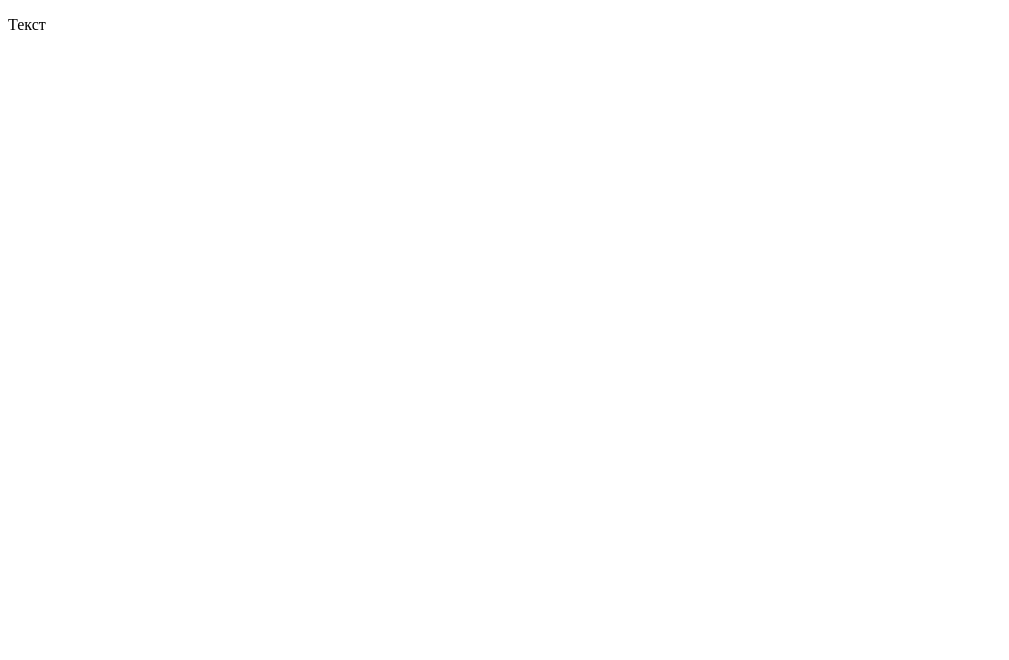
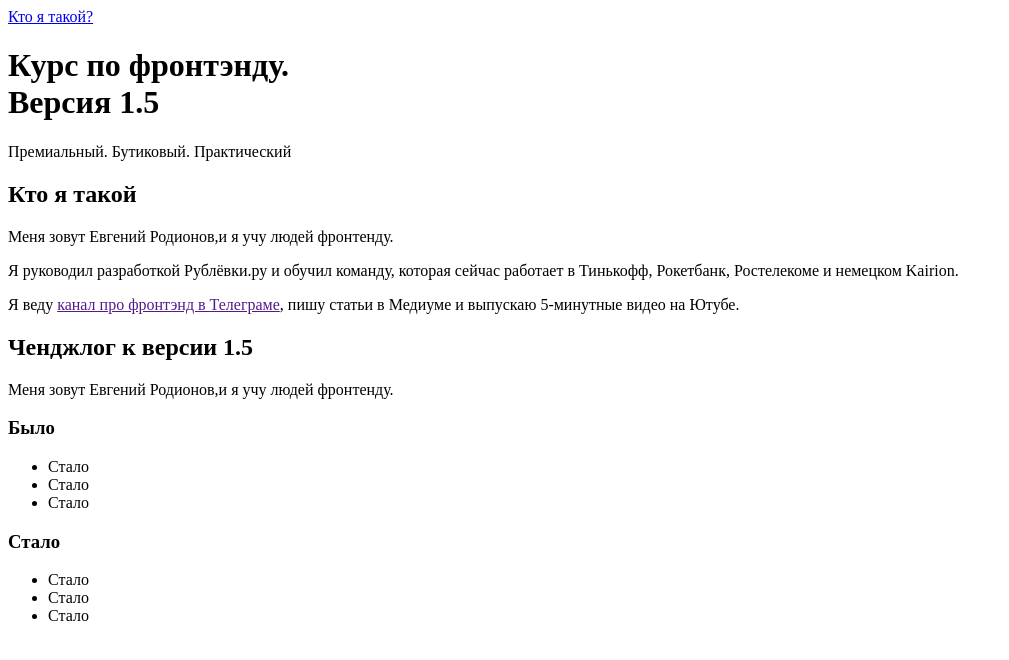
Before and after one commit to kalimullin/verstka, a plain HTML site: page index.html in a window 1280 px wide. Shown: the whole page, without its empty margins (0-1009 px from the left). Drawn offline with Linux system fonts and the light colour scheme.

Commit message:
Some changes from lesson 3

```diff
--- a/index.html
+++ b/index.html
@@ -4,6 +4,36 @@
         <title>Заголовок страницы</title>
     </head>
     <body>
-        <p>Текст</p>
+        <main>
+            <header><a href="#who">Кто я такой?</a></header>
+                <h1>Курс по фронтэнду.<br>Версия 1.5</h1>
+                <p>Премиальный. Бутиковый. Практический</p>
+        </main>
+        <section id="who">
+            <h2>Кто я такой</h2>
+            <p>Меня зовут Евгений Родионов,и я учу людей фронтенду.</p>
+            <p>Я руководил разработкой Рублёвки.ру и обучил команду, которая сейчас работает в Тинькофф, Рокетбанк, Ростелекоме и немецком Kairion.</p>
+            <p>Я веду <a href="">канал про фронтэнд в Телеграме<a>, пишу статьи в Медиуме и выпускаю 5-минутные видео на Ютубе.</p>
+
+        </section>
+        <section>
+            <h2>Ченджлог к версии 1.5</h2>
+            <p>Меня зовут Евгений Родионов,и я учу людей фронтенду.</p>
+            <aside>
+                <h3>Было</h3>
+                <ul>
+                    <li>Стало</li>
+                    <li>Стало</li>
+                    <li>Стало</li>
+                </ul>
+                <h3>Стало</h3>
+                <ul>
+                    <li>Стало</li>
+                    <li>Стало</li>
+                    <li>Стало</li>
+                </ul>
+            </aside>
+        </section>
+
     </body>
 </html>
```
